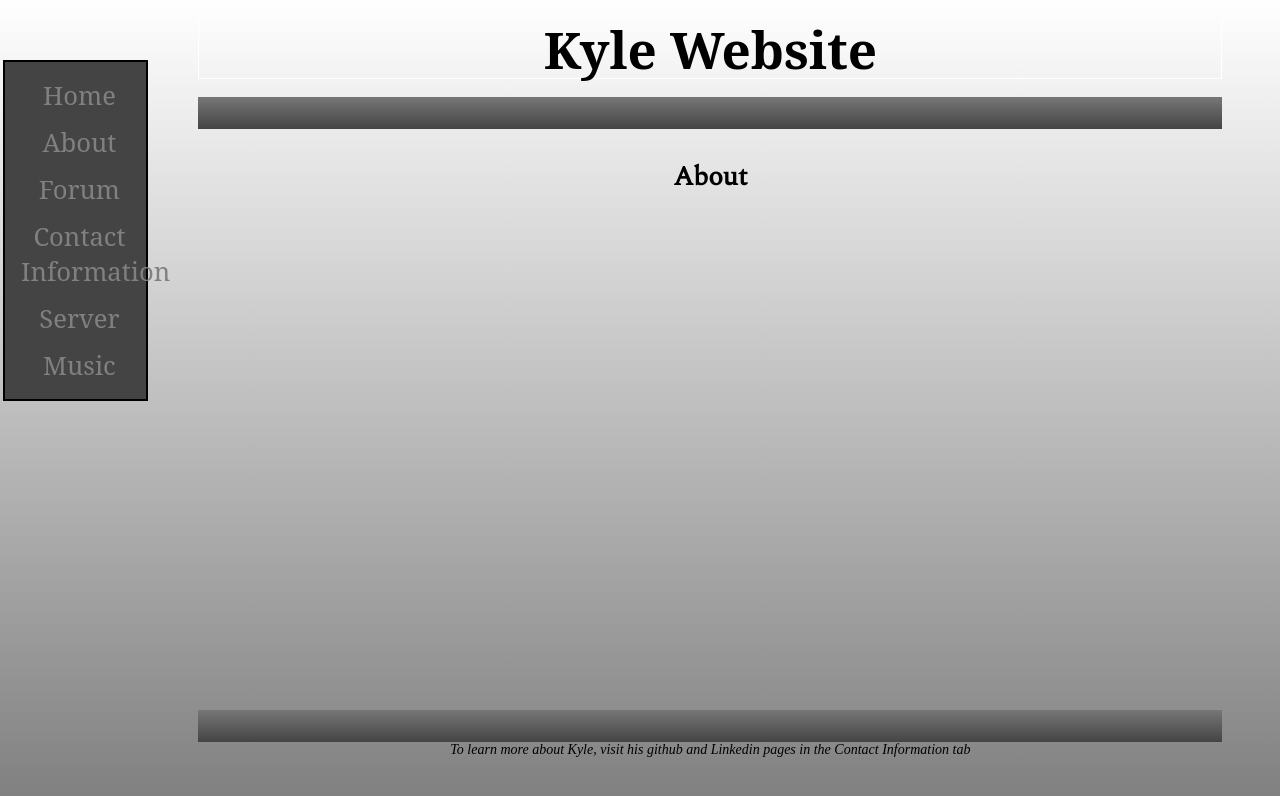
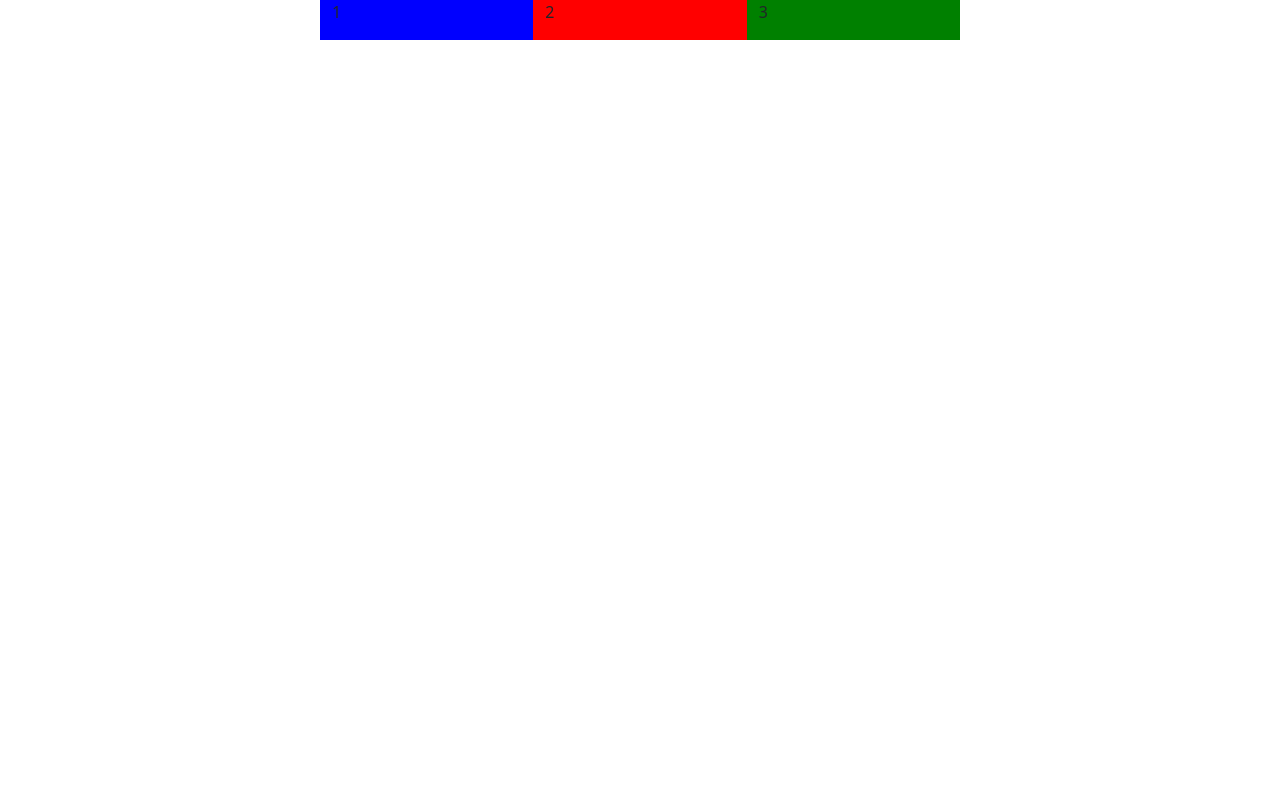
Before and after one commit to kovacikk/Personal-Website, a React (Create React App) app in the folder app/: page /about in a window 1280 px wide. Shown: the top 796 px of the page. Built offline with nearby package versions, Linux system fonts and the light colour scheme.

Commit message:
Successful Bootstrap Test

```diff
--- a/app/src/index.js
+++ b/app/src/index.js
@@ -2,11 +2,19 @@ import React from 'react';
 import ReactDOM from 'react-dom';
 import './index.css';
 import App from './App.js';
+import Boot from './js/Boot.js';
 import * as serviceWorker from './serviceWorker';
+import 'bootstrap/dist/css/bootstrap.min.css'
+require('@popperjs/core');
+require('bootstrap');
+
 
 ReactDOM.render(
   <React.StrictMode>
-    <App />
+    {/*<App />*/}
+    <Boot/>
+    {/*<Boot/>*/}
+
   </React.StrictMode>,
   document.getElementById('root')
 
--- /dev/null
+++ b/app/src/js/Boot.js
@@ -0,0 +1,34 @@
+import React, { Component } from 'react';
+//import '../css/About.css';
+import 'bootstrap/dist/css/bootstrap.min.css'
+
+class About extends Component {
+    constructor(props) {
+        super(props);
+        this.state = {
+
+        }
+    };
+
+    render() {
+        return (
+
+            <div class="container" style={{width: "50vw"}}>
+                <div class="row">
+                    <div class="col" style={{backgroundColor: "blue"}}>
+                        <p>1</p>
+                    </div>
+                    <div class="col" style={{backgroundColor: "red"}}>
+                        <p>2</p>
+                    </div>
+                    <div class="col" style={{backgroundColor: "green"}}>
+                        <p>3</p>
+                    </div>
+                </div>
+            </div>
+
+        );
+    }
+}
+
+export default About;
```
Also changed, not shown: app/package.json (+5 -2 lines), 1 other file (tests, documents, lock files or other folders).
